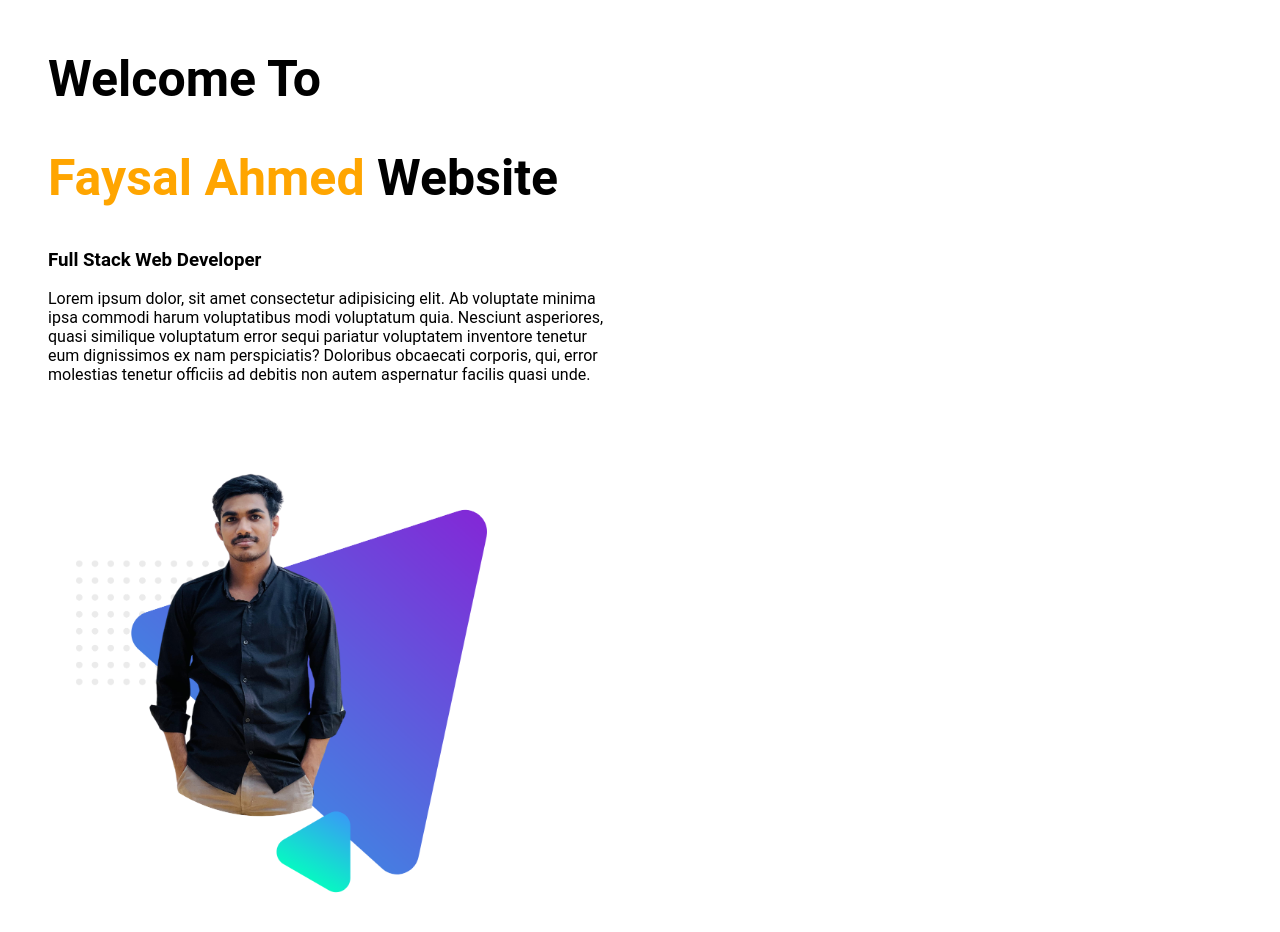
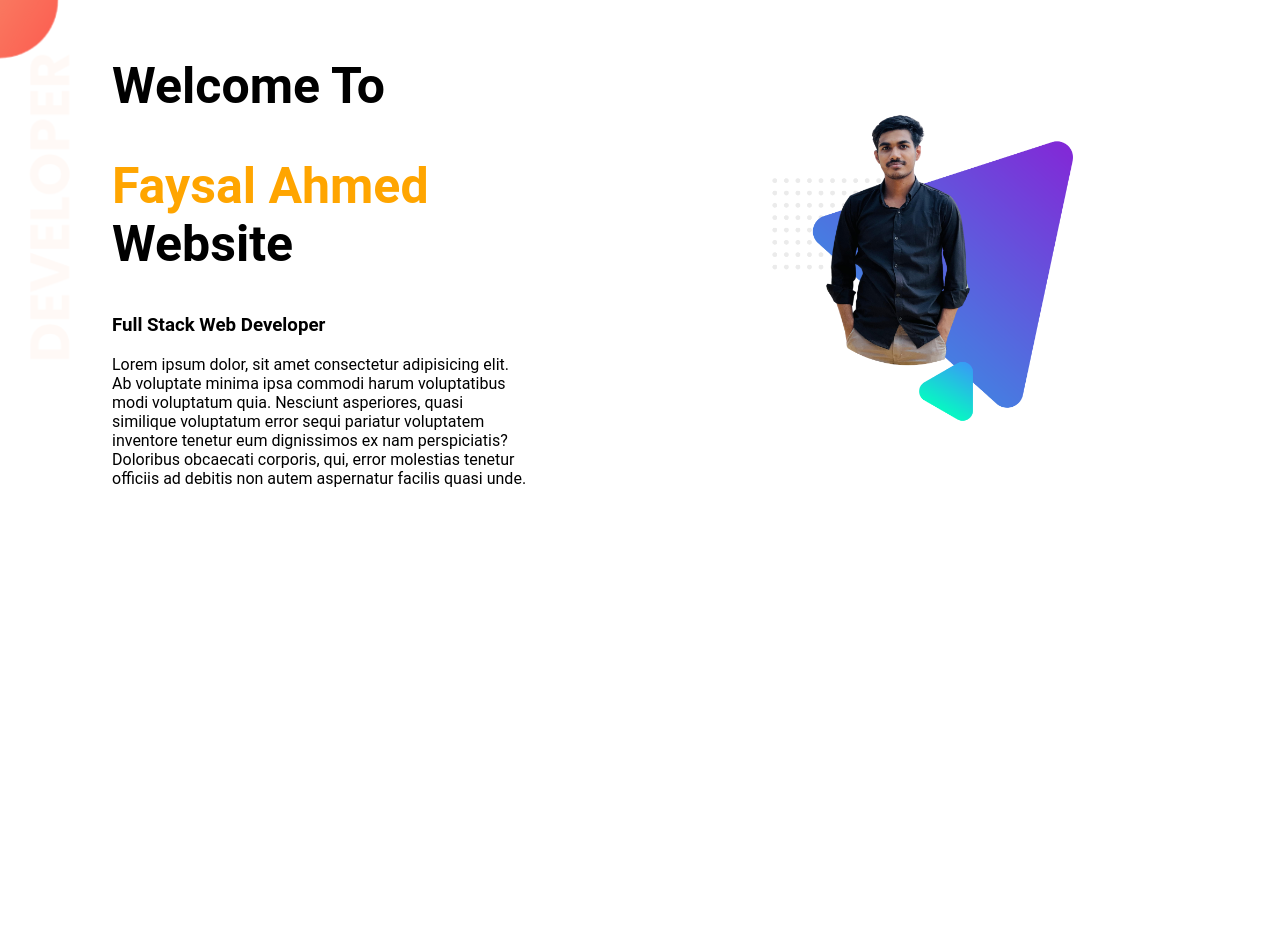
Before and after one commit to FyslAhmd/Personal-Portfolio, a plain HTML site: page index.html in a window 1280 px wide. After the commit the page ends 800 px from the top, so only its background shows below. Drawn offline with Linux system fonts and the light colour scheme.

Commit message:
half of the home page complete with css

```diff
--- a/index.html
+++ b/index.html
@@ -13,7 +13,7 @@
 </head>
 
 <body>
-    <section>
+    <section class="main-section">
         <div class="half-width">
             <h1>Welcome To</h1>
             <h1><span id="name-highlight">Faysal Ahmed</span> Website</h1>
--- a/style.css
+++ b/style.css
@@ -1,5 +1,7 @@
 body {
     font-family: "Roboto", sans-serif;
+    margin: 0;
+    padding: 0;
 }
 
 h1 {
@@ -10,11 +12,19 @@ h1 {
     color: orange;
 }
 
+.main-section {
+    display: flex;
+    justify-content: center;
+    align-items: center;
+    height: 65vh;
+    background-image: url("images/top-banner.png");
+    background-repeat: no-repeat;
+}
+
 .half-width {
     width: 45%;
-    float: left;
-    margin: 0 20px;
-    padding: 0 20px;
+    margin: 0 5rem;
+    padding: 1rem 2rem;
 }
 
 .half-width img {
```
